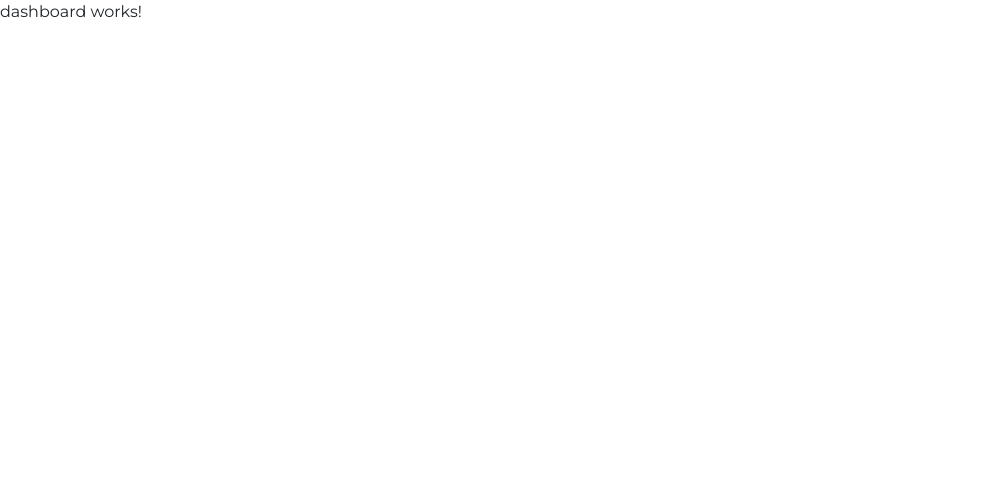
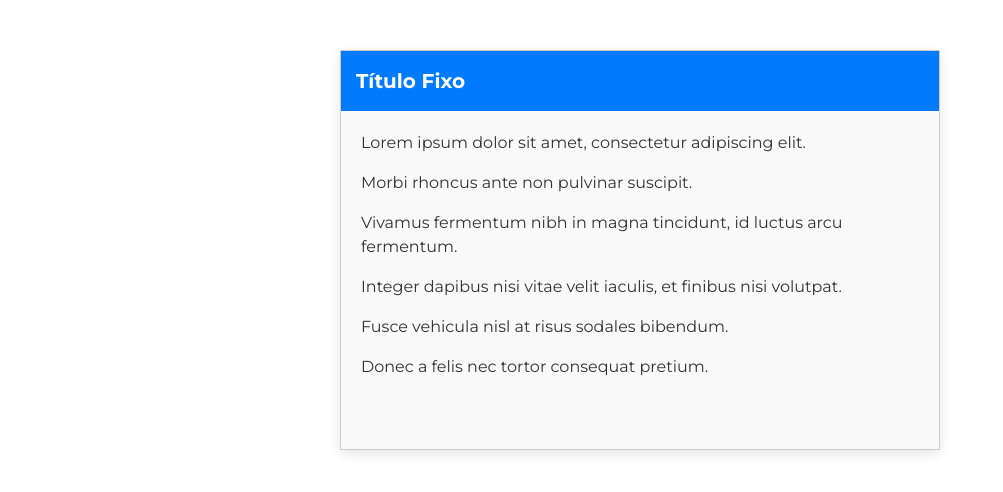
Before and after one commit to slvra/app-ford, an Angular app: page /dashboard in a window 1280 px wide. Shown: the top 492 px of the page, without its empty margins (0-1003 px from the left). Built offline with nearby package versions, Linux system fonts and the light colour scheme.

Commit message:
criando side bar 1

```diff
--- a/src/app/pages/dashboard/dashboard.component.html
+++ b/src/app/pages/dashboard/dashboard.component.html
@@ -1 +1,53 @@
-<p>dashboard works!</p>
+<!DOCTYPE html>
+<html lang="pt-BR">
+<head>
+  <meta charset="UTF-8">
+  <title>Div com Título Fixo</title>
+  <style>
+    .conteudo {
+      position: relative;
+      width: 600px;
+      height: 400px;
+      margin: 50px auto;
+      border: 1px solid #ccc;
+      overflow-y: auto;
+      background-color: #f9f9f9;
+      box-shadow: 0 4px 12px rgba(0, 0, 0, 0.1);
+    }
+
+    .titulo {
+      position: sticky;
+      top: 0;
+      background-color: #007BFF;
+      color: white;
+      padding: 15px;
+      font-size: 20px;
+      font-weight: bold;
+      z-index: 1;
+    }
+
+    .texto {
+      padding: 20px;
+      font-size: 16px;
+      color: #333;
+    }
+  </style>
+</head>
+<body>
+
+  <div class="conteudo">
+    <div class="titulo">Título Fixo</div>
+    <div class="texto">
+      <!-- Conteúdo de exemplo para rolagem -->
+      <p>Lorem ipsum dolor sit amet, consectetur adipiscing elit.</p>
+      <p>Morbi rhoncus ante non pulvinar suscipit.</p>
+      <p>Vivamus fermentum nibh in magna tincidunt, id luctus arcu fermentum.</p>
+      <p>Integer dapibus nisi vitae velit iaculis, et finibus nisi volutpat.</p>
+      <p>Fusce vehicula nisl at risus sodales bibendum.</p>
+      <p>Donec a felis nec tortor consequat pretium.</p>
+
+    </div>
+  </div>
+
+</body>
+</html>
--- a/src/app/pages/home/home.component.css
+++ b/src/app/pages/home/home.component.css
@@ -1,4 +1,4 @@
-main {
+section {
     height: 100vh;
     display: flex;
     align-items: center;
@@ -14,16 +14,9 @@ main {
     width: 50vw;
     height: 50vh;
     background-color: rgba(255, 255, 255, 0.8);
+    border-radius: 5px;
     border: 2px solid #959393;
-
-
-
-    /* background-color: rgba(255, 255, 255, 0.8);
-    padding: 30px 40px;
     box-shadow: 0 4px 20px rgba(0, 0, 0, 0.2);
-    text-align: justify;
-    max-width: 800px; */
-
   }
 
   .window-content{
--- a/src/app/pages/home/home.component.html
+++ b/src/app/pages/home/home.component.html
@@ -1,4 +1,5 @@
 <main>
+    <section>
         <div class="photo">
             <img src="img/Mustang-red.png" />
         </div>
@@ -8,7 +9,11 @@
                 <p>Seja bem vindo(a)!</p>
             </div>
         </div>
+
         <app-sidebar></app-sidebar>
+
+    </section>
+
 </main>
 
 
```
Also changed, not shown: public/notas.md (added, +12 -0 lines). Lines whose indentation alone changed are shown as unchanged.
